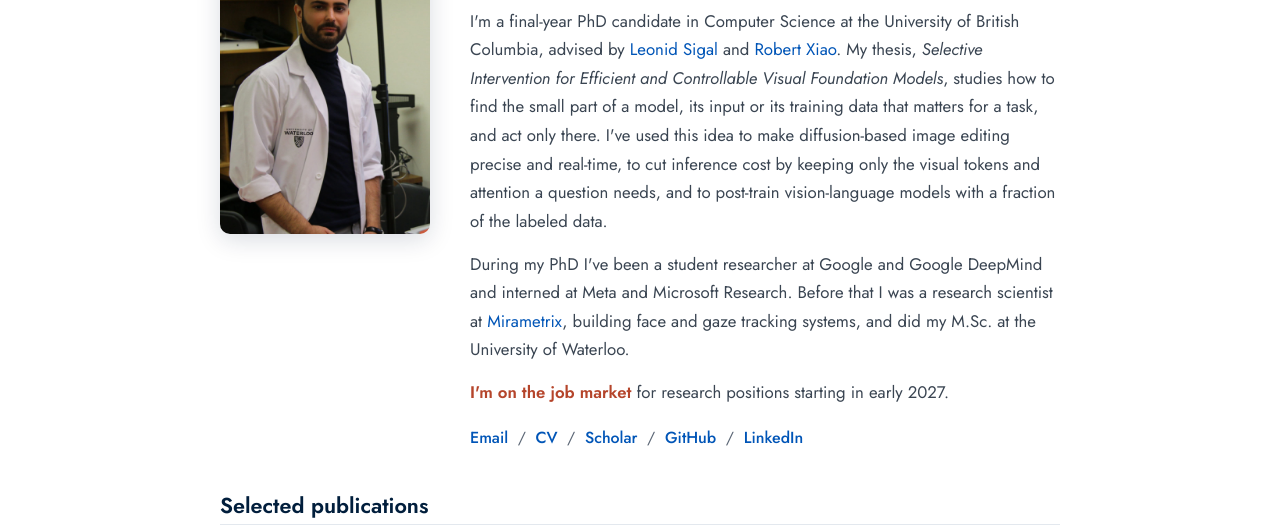
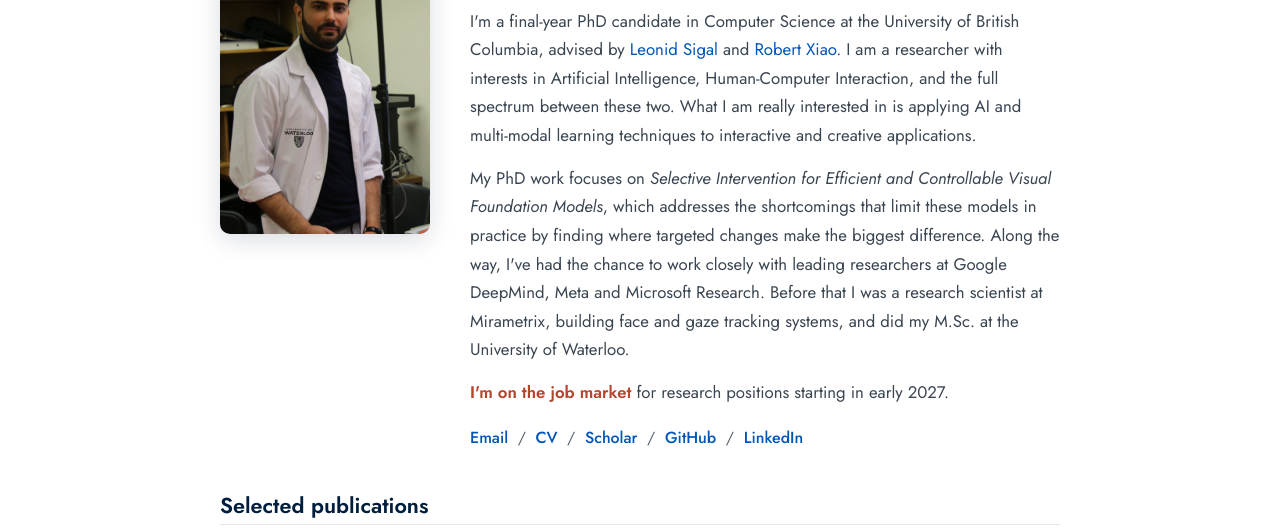
Before and after one commit to peymoon/peymoon.github.io, a plain HTML site: page index.html in a window 1280 px wide. Shown: the part 242-774 px from the top of the page. Drawn offline with Linux system fonts and the light colour scheme; files whose address does not match are found by name.

Commit message:
Rewrite homepage bio
Co-Authored-By: Claude Opus 5.5 <noreply@anthropic.com>

```diff
--- a/index.html
+++ b/index.html
@@ -150,8 +150,8 @@
       <img class="hp-photo" src="assets/images/peyman4-1076x1434.jpg" alt="Peyman Gholami">
       <div>
         <h1>Peyman Gholami</h1>
-        <p class="rs-intro">I'm a final-year PhD candidate in Computer Science at the University of British Columbia, advised by <a href="https://www.cs.ubc.ca/~lsigal/">Leonid Sigal</a> and <a href="https://www.robertxiao.ca/">Robert Xiao</a>. My thesis, <i>Selective Intervention for Efficient and Controllable Visual Foundation Models</i>, studies how to find the small part of a model, its input or its training data that matters for a task, and act only there. I've used this idea to make diffusion-based image editing precise and real-time, to cut inference cost by keeping only the visual tokens and attention a question needs, and to post-train vision-language models with a fraction of the labeled data.</p>
-        <p class="rs-intro">During my PhD I've been a student researcher at Google and Google DeepMind and interned at Meta and Microsoft Research. Before that I was a research scientist at <a href="https://www.mirametrix.com/">Mirametrix</a>, building face and gaze tracking systems, and did my M.Sc. at the University of Waterloo.</p>
+        <p class="rs-intro">I'm a final-year PhD candidate in Computer Science at the University of British Columbia, advised by <a href="https://www.cs.ubc.ca/~lsigal/">Leonid Sigal</a> and <a href="https://www.robertxiao.ca/">Robert Xiao</a>. I am a researcher with interests in Artificial Intelligence, Human-Computer Interaction, and the full spectrum between these two. What I am really interested in is applying AI and multi-modal learning techniques to interactive and creative applications.</p>
+        <p class="rs-intro">My PhD work focuses on <i>Selective Intervention for Efficient and Controllable Visual Foundation Models</i>, which addresses the shortcomings that limit these models in practice by finding where targeted changes make the biggest difference. Along the way, I've had the chance to work closely with leading researchers at Google DeepMind, Meta and Microsoft Research. Before that I was a research scientist at Mirametrix, building face and gaze tracking systems, and did my M.Sc. at the University of Waterloo.</p>
         <p class="hp-market"><b>I'm on the job market</b> for research positions starting in early 2027.</p>
         <div class="hp-links"><a href="mailto:peymang@cs.ubc.ca">Email</a> &nbsp;/&nbsp; <a href="files/CV_Peyman_Gholami.pdf">CV</a> &nbsp;/&nbsp; <a href="https://scholar.google.com/citations?user=DO-MuxsAAAAJ&amp;hl=en">Scholar</a> &nbsp;/&nbsp; <a href="https://github.com/peymoon">GitHub</a> &nbsp;/&nbsp; <a href="https://www.linkedin.com/in/peymoon/">LinkedIn</a></div>
       </div>
```
